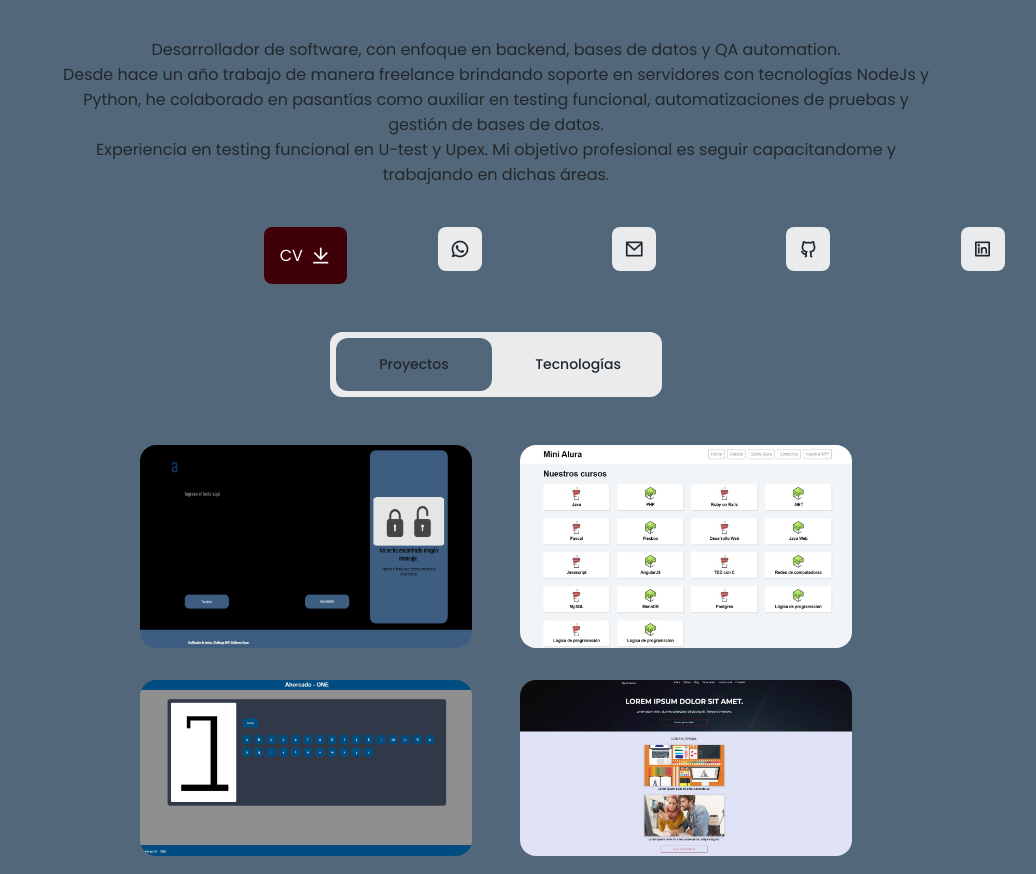
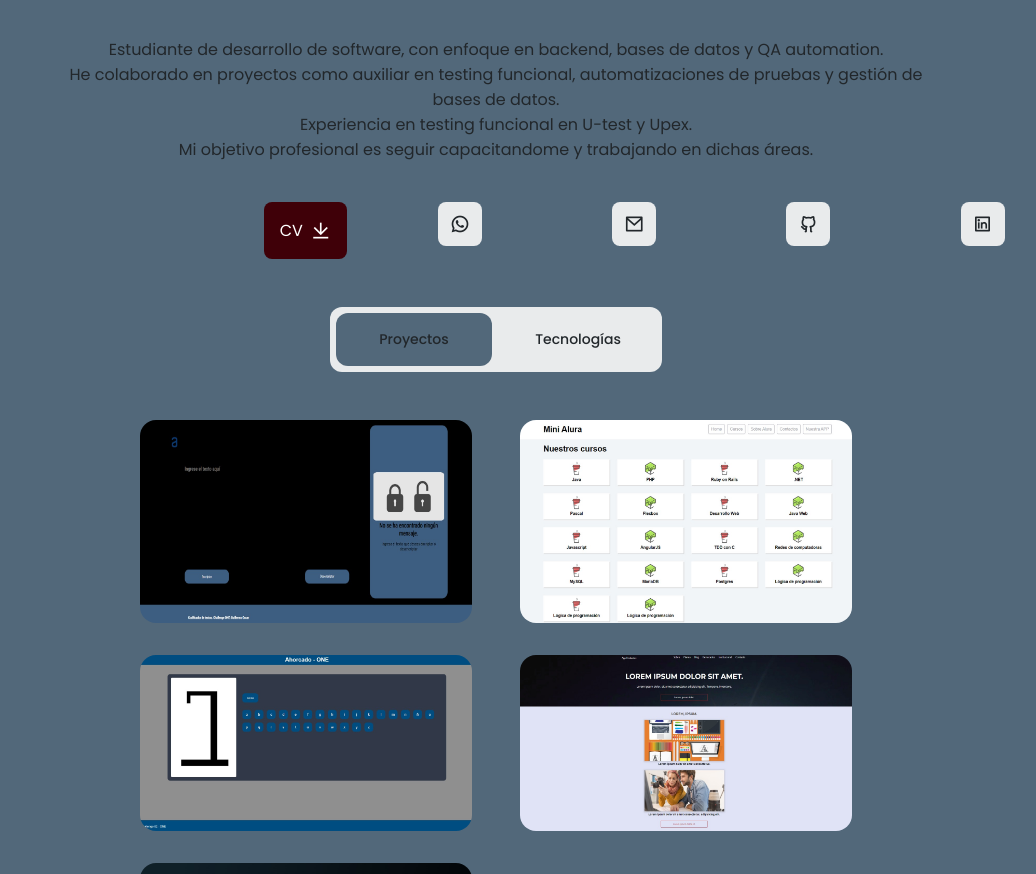
Before and after one commit to GuillermoOsc/GuillermoOsc, a plain HTML site: page index.html in a window 1280 px wide. Shown: the part 226-1100 px from the top of the page, without its empty margins (144-1180 px from the left). Drawn offline with nearby package versions, Linux system fonts and the light colour scheme.

Commit message:
Update index.html

```diff
--- a/index.html
+++ b/index.html
@@ -38,13 +38,11 @@
       </section>
 
       <div class="profile__info">
-        <p>Desarrollador de software, con enfoque en backend, bases de datos y QA automation. <br>
-           Desde hace un año trabajo de manera freelance
-           brindando soporte en servidores con tecnologías
-            NodeJs y Python, he colaborado en pasantías como
+        <p>Estudiante de desarrollo de software, con enfoque en backend, bases de datos y QA automation. <br>
+           He colaborado en proyectos como
            auxiliar en testing funcional, automatizaciones de
            pruebas y gestión de bases de datos.<br>
-          Experiencia en testing funcional en U-test y Upex.
+          Experiencia en testing funcional en U-test y Upex.<br>
           Mi objetivo profesional es seguir capacitandome y
           trabajando en dichas áreas. </p>
       </div>
```
